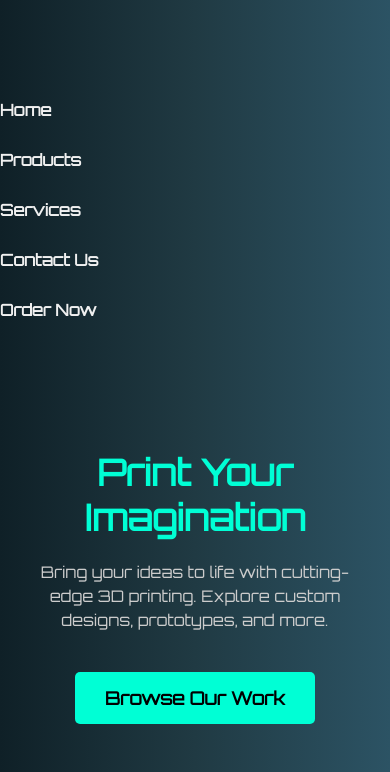
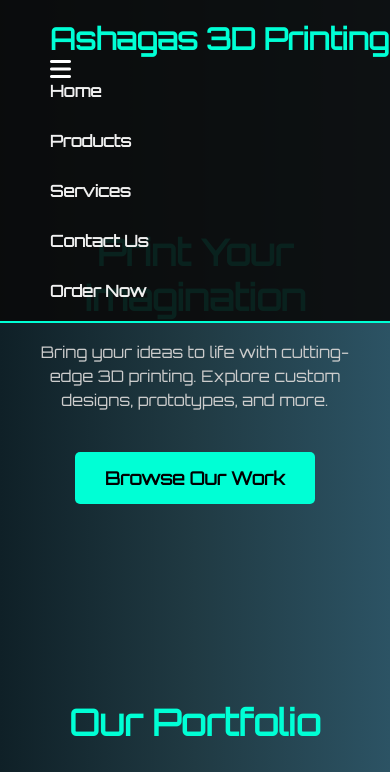
Before and after one commit to Agastyn00/AshAgas, a plain HTML site: page index.html in a window 390 px wide. Shown: the top 772 px of the page. Drawn offline with Linux system fonts and the light colour scheme.

Commit message:
Update index.html4

```diff
--- a/index.html
+++ b/index.html
@@ -254,6 +254,9 @@
 </head>
 <body>
 
+<header class="navbar">
+    <h1>Ashagas 3D Printing</h1>
+    <i class="fas fa-bars menu-toggle" onclick="toggleMenu()"></i>
     <nav class="nav-links" id="navLinks">
         <a href="#">Home</a>
         <a href="#products">Products</a>
@@ -261,6 +264,7 @@
         <a href="#contact">Contact Us</a>
         <a href="order.html">Order Now</a>
     </nav>
+</header>
 
     <section class="hero">
         <h2>Print Your Imagination</h2>
```
Lines whose indentation alone changed are shown as unchanged.
